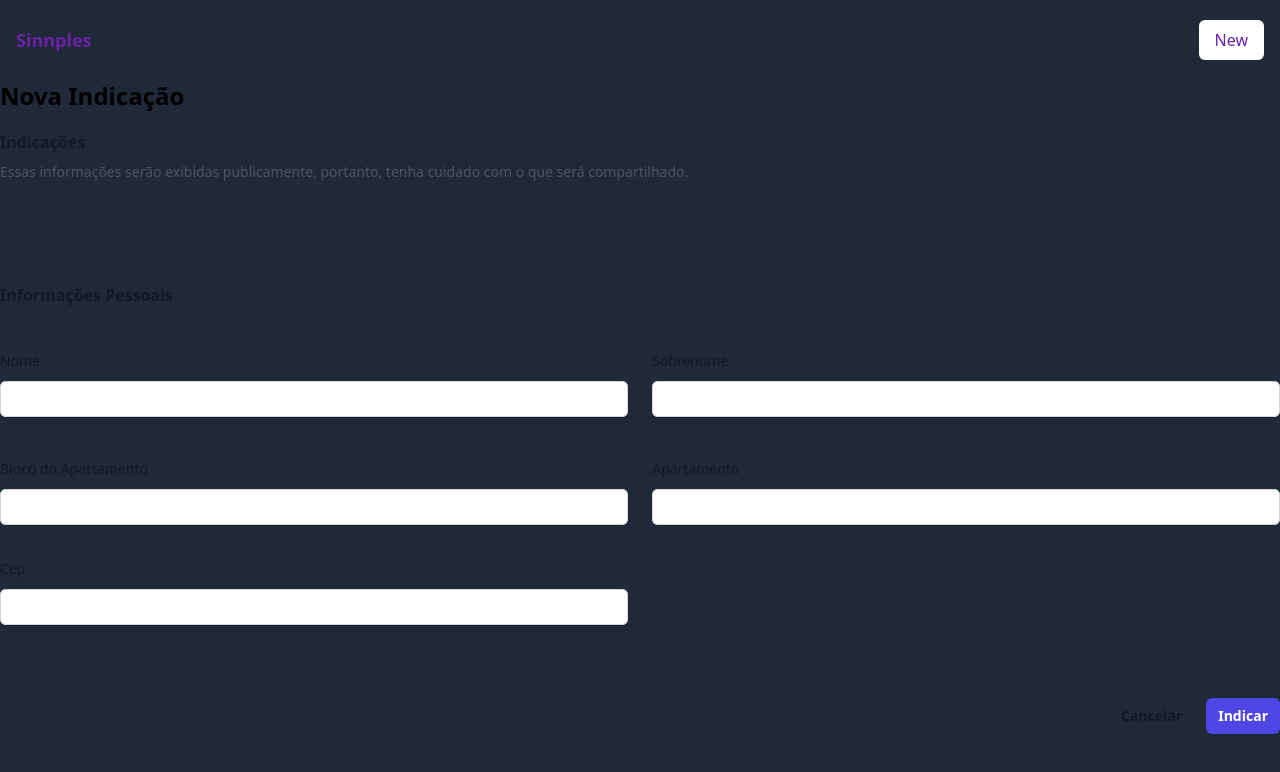
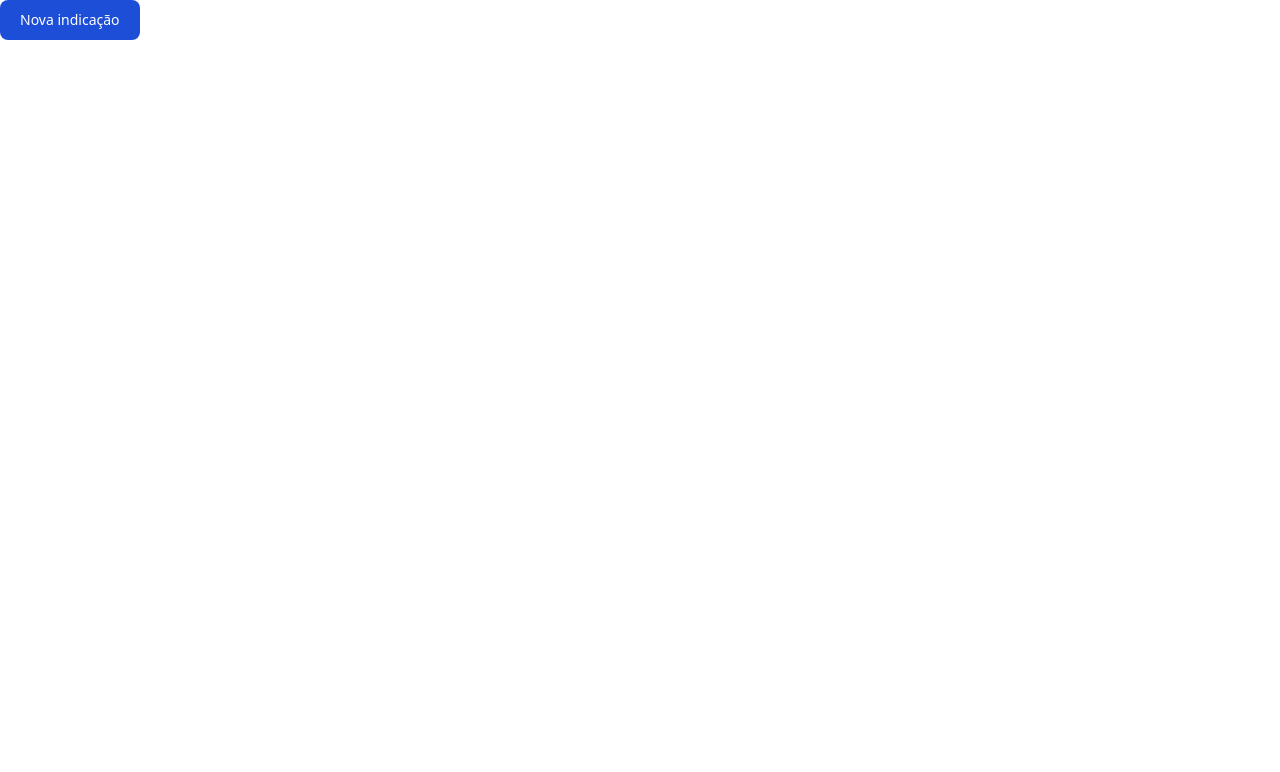
Before and after one commit to finntechnologies/sinnples, a Next.js app: page /add in a window 1280 px wide. Shown: the top 772 px of the page. Built offline with nearby package versions, Linux system fonts and the light colour scheme.

Commit message:
Feat: Dialog Modal component (#30)

```diff
--- a/package.json
+++ b/package.json
@@ -11,8 +11,9 @@
   "dependencies": {
     "@heroicons/react": "^2.0.18",
     "@hookform/resolvers": "^3.2.0",
+    "@radix-ui/react-dialog": "^1.0.4",
     "dotenv": "^16.0.3",
-    "flowbite": "^1.8.1",
+    "lucide-react": "^0.268.0",
     "mongodb": "^5.5.0",
     "mongoose": "^7.2.1",
     "next": "13.4.4",
--- a/src/components/Header.tsx
+++ b/src/components/Header.tsx
@@ -1,24 +1,12 @@
 import React from "react";
-import { useRouter } from "next/router";
 
 const Header = () => {
-  const router = useRouter();
-
-  const handleClick = () => {
-    router.push("/");
-  };
 
   return (
-    <header className="flex items-center justify-between bg-gray-800 text-purple-800 h-20 px-4">
-      <h1 className="text-lg font-bold cursor-pointer" onClick={handleClick}>
+   <header className="flex items-center justify-between bg-gray-800 text-purple-800 h-20 px-4">
+      <h1 className="text-lg font-bold cursor-pointer">
         Sinnples
       </h1>
-      <button
-        className="px-4 py-2 bg-white text-purple-800 rounded-md"
-        onClick={() => router.push("/add")}
-      >
-        New
-      </button>
     </header>
   );
 };
--- a/src/components/integration/add/IndicationAdd.tsx
+++ b/src/components/integration/add/IndicationAdd.tsx
@@ -1,9 +1,20 @@
-import React from "react";
-import Layout from "../../Layout";
+import {
+  AlertDialog,
+  AlertDialogTrigger,
+  AlertDialogPortal,
+  AlertDialogOverlay,
+  AlertDialogContent,
+  AlertDialogTitle,
+  AlertDialogDescription,
+  AlertDialogAction
+}
+from '@radix-ui/react-alert-dialog'
+import React, { useState } from "react";
 import { useRouter } from "next/router";
 import { z } from "zod"
 import { useForm } from "react-hook-form";
 import { zodResolver } from '@hookform/resolvers/zod'
+import { X } from 'lucide-react'
 
 type InfoTableSchemaData = z.infer<typeof InfoTableSchema>
 
@@ -12,10 +23,11 @@ const InfoTableSchema = z.object({
   lastName: z.string().nonempty("Obrigatório"),
   apartmentBlock: z.string().nonempty("Obrigatório"),
   apartment: z.string().nonempty("Obrigatório"),
-  cep: z.string().min(8, "Deve conter no minimo 8 caracteres").nonempty("Obrigatório")
+  cep: z.string().min(8, "Deve conter no minimo 8 caracteres")
 })
 
 const IndicationAdd = () => {
+  const [isModalOpen, setModalOpen] = useState(false);
   const {
     formState: { errors },
     register,
@@ -43,8 +55,10 @@ const IndicationAdd = () => {
 
       if (response.ok) {
         // @todo tailwind feedback
+        closeModal();
         console.log("Indication saved successfully");
         return router.push('/');
+
       } else {
         // @todo tailwind feedback
         console.log("Error saving indication");
@@ -55,167 +69,153 @@ const IndicationAdd = () => {
     }
   };
 
-
+  const closeModal = () => {
+    setModalOpen(false);
+  };
 
   return (
-    <Layout>
-      <div className="container mx-auto">
-        <h1 className="text-2xl font-bold mb-4">Nova Indicação</h1>
-        <form onSubmit={handleSubmit(handleInfo)}>
-          <div className="space-y-12">
-            <div className="border-b border-gray-900/10 pb-12">
-              <h2 className="text-base font-semibold leading-7 text-gray-900">
+    <AlertDialog open={isModalOpen} onOpenChange={setModalOpen}>
+      <AlertDialogTrigger asChild>
+          <button className="text-white bg-primary-700 hover:bg-primary-800 focus:ring-4 focus:ring-primary-300 font-medium rounded-lg text-sm px-5 py-2.5 dark:bg-primary-600 dark:hover:bg-primary-700 focus:outline-none dark:focus:ring-primary-800">
+          Nova indicação
+          </button>
+
+      </AlertDialogTrigger>
+      <AlertDialogPortal>
+        <AlertDialogOverlay className="fixed inset-0 animate-overlay bg-gray-700 focus:outline-none" />
+        <AlertDialogContent className="fixed left-1/2 top-1/2 max-h-[85vh] w-[90vw] max-w-md -translate-x-1/2 -translate-y-1/2 transform animate-content rounded-md bg-white p-6 shadow-custom-0 focus:outline-none dark:bg-gray-800 ">
+          <AlertDialogTitle className="m-0 text-base font-medium text-gray-800 dark:text-white ">
           Indicações
-              </h2>
-              <p className="mt-1 text-sm leading-6 text-gray-600">
+          </AlertDialogTitle>
+          <AlertDialogDescription className="mx-0 my-2.5 mb-5 text-base text-gray-400">
           Essas informações serão exibidas publicamente, portanto, tenha
           cuidado com o que será compartilhado.
-              </p>
-            </div>
-
-            <div className="border-b border-gray-900/10 pb-12">
-              <h2 className="text-base font-semibold leading-7 text-gray-900">
-                Informações Pessoais
-              </h2>
-
-              <div className="mt-10 grid grid-cols-1 gap-x-6 gap-y-8 sm:grid-cols-6">
-                <div className="sm:col-span-3">
+          </AlertDialogDescription>
+          <form
+            onSubmit={handleSubmit(handleInfo)}
+          >
+            <fieldset className="mb-4 flex items-center gap-5">
               <label
+                className="w-20 text-right text-base text-violet-400 dark:text-violet-500"
                 htmlFor="firstName"
-                    className="block text-sm font-medium leading-6 text-gray-900"
               >
                 Nome
               </label>
-                  <div className="mt-2">
               <input
-                      {...register("firstName")}
+                {...register('firstName')}
+                className="inline-flex h-9 w-full flex-1 items-center rounded px-2.5 py-0 text-base text-gray-500 shadow-sm-0 dark:text-gray-700"
+                id="firstName"
                 type="text"
-                      name="firstName"
-                      id="firstName"
-                      autoComplete="given-name"
-                      className="block w-full rounded-md border-0 py-1.5 text-gray-900 shadow-sm ring-1 ring-inset ring-gray-300 placeholder:text-gray-400 focus:ring-2 focus:ring-inset focus:ring-indigo-600 sm:text-sm sm:leading-6"
+                required
               />
               {errors.firstName && (
                 <span className="text-sm text-red-600 ">
                   {errors.firstName.message}
                 </span>
               )}
-                  </div>
-                </div>
-
-                <div className="sm:col-span-3">
+            </fieldset>
+            <fieldset className="mb-4 flex items-center gap-5">
               <label
+                className="w-20 text-right text-base text-violet-400 dark:text-violet-500"
                 htmlFor="lastName"
-                    className="block text-sm font-medium leading-6 text-gray-900"
               >
                 Sobrenome
               </label>
-                  <div className="mt-2">
               <input
-                      {...register("lastName")}
+                {...register('lastName')}
+                className="inline-flex h-9 w-full flex-1 items-center rounded px-2.5 py-0 text-base text-gray-500 shadow-sm-0 dark:text-gray-700"
+                id="lastName"
                 type="text"
-                      name="lastName"
-                      id="lastName"
-                      autoComplete="family-name"
-                      className="block w-full rounded-md border-0 py-1.5 text-gray-900 shadow-sm ring-1 ring-inset ring-gray-300 placeholder:text-gray-400 focus:ring-2 focus:ring-inset focus:ring-indigo-600 sm:text-sm sm:leading-6"
+                required
               />
               {errors.lastName && (
-                      <span className="text-sm text-red-600 ">
+                <span className="text-sm text-red-600">
                   {errors.lastName.message}
                 </span>
               )}
-                  </div>
-                </div>
-              </div>
-              <div className="mt-10 grid grid-cols-1 gap-x-6 gap-y-8 sm:grid-cols-6">
-                <div className="sm:col-span-3">
+            </fieldset>
+            <fieldset className="mb-4 flex items-center gap-5">
               <label
+                className="w-20 text-right text-base text-violet-400 dark:text-violet-500"
                 htmlFor="apartmentBlock"
-                    className="block text-sm font-medium leading-6 text-gray-900"
               >
-                    Bloco do Apartamento
+              Bloco AP
               </label>
-                  <div className="mt-2">
               <input
-                      {...register("apartmentBlock")}
+                {...register('apartmentBlock')}
+                className="inline-flex h-9 w-full flex-1 items-center rounded px-2.5 py-0 text-base text-gray-500 shadow-sm-0 dark:text-gray-700"
+                id="apartmentBlock"
                 type="text"
-                      name="apartmentBlock"
-                      id="apartmentBlock"
-                      className="block w-full rounded-md border-0 py-1.5 text-gray-900 shadow-sm ring-1 ring-inset ring-gray-300 placeholder:text-gray-400 focus:ring-2 focus:ring-inset focus:ring-indigo-600 sm:text-sm sm:leading-6"
+                required
               />
               {errors.apartmentBlock && (
-                      <span className="text-sm text-red-600 ">
+                <span className="text-sm text-red-600">
                   {errors.apartmentBlock.message}
                 </span>
               )}
-                  </div>
-                </div>
-
-                <div className="sm:col-span-3">
+            </fieldset>
+            <fieldset className="mb-4 flex items-center gap-5">
               <label
+                className="w-20 text-right text-base text-violet-400 dark:text-violet-500"
                 htmlFor="apartment"
-                    className="block text-sm font-medium leading-6 text-gray-900"
               >
                 Apartamento
               </label>
-                  <div className="mt-2">
+
               <input
-                    {...register("apartment")}
+                {...register('apartment')}
+                className="inline-flex h-9 w-full flex-1  items-center rounded px-2.5 py-0 text-base text-gray-500 shadow-sm-0 dark:text-gray-700"
+                id="apartment"
                 type="text"
-                      name="apartment"
-                      id="apartment"
-                      className="block w-full rounded-md border-0 py-1.5 text-gray-900 shadow-sm ring-1 ring-inset ring-gray-300 placeholder:text-gray-400 focus:ring-2 focus:ring-inset focus:ring-indigo-600 sm:text-sm sm:leading-6"
+                required
               />
               {errors.apartment && (
-                      <span className="text-sm text-red-600 ">
+                <span className="text-sm text-red-600">
                   {errors.apartment.message}
                 </span>
               )}
-                  </div>
-                </div>
-                <div className="sm:col-span-3">
+            </fieldset>
+            <fieldset className="mb-4 flex items-center gap-5">
               <label
-                    htmlFor="apartment"
-                    className="block text-sm font-medium leading-6 text-gray-900"
+                className="w-20 text-right text-base text-violet-400 dark:text-violet-500"
+                htmlFor="cep"
               >
                 Cep
               </label>
-                  <div className="mt-2">
               <input
-                    {...register("cep")}
+                {...register('cep')}
+                className="inline-flex h-9 w-full flex-1 items-center rounded px-2.5 py-0 text-base text-gray-500 shadow-sm-0 dark:text-gray-700"
+                id="cep"
                 type="text"
-                      name="cep"
-                      id="cep"
-                      className="block w-full rounded-md border-0 py-1.5 text-gray-900 shadow-sm ring-1 ring-inset ring-gray-300 placeholder:text-gray-400 focus:ring-2 focus:ring-inset focus:ring-indigo-600 sm:text-sm sm:leading-6"
+                required
               />
               {errors.cep && (
-                      <span className="text-sm text-red-600 ">
+                <span className="text-sm text-red-600">
                   {errors.cep.message}
                 </span>
               )}
-                  </div>
-                </div>
-              </div>
-            </div>
-          </div>
+            </fieldset>
+            <div className="mt-6 flex justify-end">
 
-          <div className="mt-6 flex items-center justify-end gap-x-6">
                 <button
-              type="button"
-              className="text-sm font-semibold leading-6 text-gray-900"
-            >
-              Cancelar
-            </button>
-            <button
-              type="submit"
-              className="rounded-md bg-indigo-600 px-3 py-2 text-sm font-semibold text-white shadow-sm hover:bg-indigo-500 focus-visible:outline focus-visible:outline-2 focus-visible:outline-offset-2 focus-visible:outline-indigo-600"
-            >
-              Indicar
+                  type='submit'
+                  className="text-white bg-primary-700 hover:bg-primary-800 focus:ring-4 focus:ring-primary-300 font-medium rounded-lg text-sm px-5 py-2.5 dark:bg-primary-600 dark:hover:bg-primary-700 focus:outline-none dark:focus:ring-primary-800">
+
+                  Salvar
                 </button>
             </div>
+            <AlertDialogAction asChild>
+              <button
+                className="focus:shadow absolute right-2.5 top-2.5 inline-flex h-6 w-6 items-center justify-center rounded-full text-violet-400 hover:text-violet-500 dark:text-violet-500"
+                aria-label="Close"
+              >
+                <X />
+              </button>
+            </AlertDialogAction>
             </form>
-      </div>
-    </Layout>
+        </AlertDialogContent>
+      </AlertDialogPortal>
+    </AlertDialog>
   );
 };
 
--- a/src/components/integration/list/Dashboard.tsx
+++ b/src/components/integration/list/Dashboard.tsx
@@ -1,58 +1,91 @@
-import useSwr from "swr";
-import IndicationList from "./IndicationList";
-import Link from "next/link";
+import useSwr from 'swr'
+import IndicationList from './IndicationList'
+import Link from 'next/link'
+import IndicationAdd from '../add/IndicationAdd'
 
-const fetcher = (url: string) => fetch(url).then((res) => res.json());
+const fetcher = (url: string) => fetch(url).then((res) => res.json())
 
 const Dashboard = () => {
-
   const {
     data: indications,
     error,
     isLoading,
-  } = useSwr("/api/indication", fetcher);
+  } = useSwr('/api/indication', fetcher)
 
-  if (error) return <div>Falha ao carregar</div>;
+  if (error) return <div>Falha ao carregar</div>
 
-  if (isLoading) return <div>Carregando...</div>;
+  if (isLoading) return <div>Carregando...</div>
 
-  if (!indications) return null;
-
+  if (!indications) return null
   return (
     <div>
-        <div className="p-4 bg-gray-800 block sm:flex items-center justify-between border-b border-gray-200 dark:bg-gray-800 dark:border-gray-700">
-          <div className="w-full mb-1">
+      <div className="block items-center justify-between border-b border-gray-200 bg-gray-800 p-4 dark:border-gray-700 dark:bg-gray-800 sm:flex">
+        <div className="mb-1 w-full">
           <div className="mb-4">
-              <nav className="flex mb-5" aria-label="Breadcrumb">
+            <nav className="mb-5 flex" aria-label="Breadcrumb">
               <ol className="inline-flex items-center space-x-1 text-sm font-medium md:space-x-2">
                 <li className="inline-flex items-center">
-                    <Link href="#" className="inline-flex items-center text-gray-300 hover:text-purple-500">
-                      <svg className="w-5 h-5 mr-2.5" fill="currentColor" viewBox="0 0 20 20" xmlns="http://www.w3.org/2000/svg"><path d="M10.707 2.293a1 1 0 00-1.414 0l-7 7a1 1 0 001.414 1.414L4 10.414V17a1 1 0 001 1h2a1 1 0 001-1v-2a1 1 0 011-1h2a1 1 0 011 1v2a1 1 0 001 1h2a1 1 0 001-1v-6.586l.293.293a1 1 0 001.414-1.414l-7-7z" /></svg>
+                  <Link
+                    href="#"
+                    className="inline-flex items-center text-gray-300 hover:text-purple-500"
+                  >
+                    <svg
+                      className="mr-2.5 h-5 w-5"
+                      fill="currentColor"
+                      viewBox="0 0 20 20"
+                      xmlns="http://www.w3.org/2000/svg"
+                    >
+                      <path d="M10.707 2.293a1 1 0 00-1.414 0l-7 7a1 1 0 001.414 1.414L4 10.414V17a1 1 0 001 1h2a1 1 0 001-1v-2a1 1 0 011-1h2a1 1 0 011 1v2a1 1 0 001 1h2a1 1 0 001-1v-6.586l.293.293a1 1 0 001.414-1.414l-7-7z" />
+                    </svg>
                     Home
                   </Link>
                 </li>
                 <li>
                   <div className="flex items-center">
-                      <svg className="w-6 h-6 text-gray-400" fill="currentColor" viewBox="0 0 20 20" xmlns="http://www.w3.org/2000/svg"><path fillRule="evenodd" d="M7.293 14.707a1 1 0 010-1.414L10.586 10 7.293 6.707a1 1 0 011.414-1.414l4 4a1 1 0 010 1.414l-4 4a1 1 0 01-1.414 0z" clipRule="evenodd" /></svg>
-                      <Link href="#" className="ml-1 text-gray-300 hover:text-purple-500 md:ml-2 ">Indications</Link>
+                    <svg
+                      className="h-6 w-6 text-gray-400"
+                      fill="currentColor"
+                      viewBox="0 0 20 20"
+                      xmlns="http://www.w3.org/2000/svg"
+                    >
+                      <path
+                        fillRule="evenodd"
+                        d="M7.293 14.707a1 1 0 010-1.414L10.586 10 7.293 6.707a1 1 0 011.414-1.414l4 4a1 1 0 010 1.414l-4 4a1 1 0 01-1.414 0z"
+                        clipRule="evenodd"
+                      />
+                    </svg>
+                    <Link
+                      href="#"
+                      className="ml-1 text-gray-300 hover:text-purple-500 md:ml-2 "
+                    >
+                      Indications
+                    </Link>
                   </div>
                 </li>
               </ol>
             </nav>
-              <h1 className="text-xl font-semibold text-gray-900 sm:text-2xl dark:text-white">All indications</h1>
+            <h1 className="text-xl font-semibold text-gray-900 dark:text-white sm:text-2xl">
+              All indications
+            </h1>
           </div>
-            <div className="items-center justify-between block sm:flex">
-              <div className="flex items-center mb-4 sm:mb-0">
+          <div className="block items-center justify-between sm:flex">
+            <div className="mb-4 flex items-center sm:mb-0">
               <form className="sm:pr-3" action="#" method="GET">
-                  <label htmlFor="products-search" className="sr-only">Search</label>
-                  <div className="relative w-48 mt-1 sm:w-64 xl:w-96">
-                    <input type="text" name="email" id="products-search" className="bg-gray-50 border border-gray-300 text-gray-900 sm:text-sm rounded-lg focus:ring-primary-500 focus:border-primary-500 block w-full p-2.5 dark:bg-gray-700 dark:border-gray-600 dark:placeholder-gray-400 dark:text-white dark:focus:ring-primary-500 dark:focus:border-primary-500" placeholder="Search for products" />
+                <label htmlFor="products-search" className="sr-only">
+                  Search
+                </label>
+                <div className="relative mt-1 w-48 sm:w-64 xl:w-96">
+                  <input
+                    type="text"
+                    name="email"
+                    id="products-search"
+                    className="focus:ring-primary-500 focus:border-primary-500 dark:focus:ring-primary-500 dark:focus:border-primary-500 block w-full rounded-lg border border-gray-300 bg-gray-50 p-2.5 text-gray-900 dark:border-gray-600 dark:bg-gray-700 dark:text-white dark:placeholder-gray-400 sm:text-sm"
+                    placeholder="Search for products"
+                  />
                 </div>
               </form>
             </div>
-              <button id="createProductButton" className="text-white bg-primary-700 hover:bg-primary-800 focus:ring-4 focus:ring-primary-300 font-medium rounded-lg text-sm px-5 py-2.5 dark:bg-primary-600 dark:hover:bg-primary-700 focus:outline-none dark:focus:ring-primary-800" type="button" data-drawer-target="drawer-create-product-default" data-drawer-show="drawer-create-product-default" aria-controls="drawer-create-product-default" data-drawer-placement="right">
-                Add new Indication
-              </button>
+            <IndicationAdd />
           </div>
         </div>
       </div>
@@ -60,7 +93,56 @@ const Dashboard = () => {
         <div className="overflow-x-auto">
           <div className="inline-block min-w-full align-middle">
             <div className="overflow-hidden shadow">
+              <table className="flex min-w-full flex-col divide-y divide-gray-200 dark:divide-gray-600">
+                <thead className="bg-gray-300 dark:bg-gray-700">
+                  <tr>
+                    <th scope="col" className="p-4">
+                      <div className="flex items-center">
+                        <input
+                          id="checkbox-all"
+                          aria-describedby="checkbox-1"
+                          type="checkbox"
+                          className="focus:ring-3 focus:ring-primary-300 dark:focus:ring-primary-600 h-4 w-4 rounded border-gray-300 bg-gray-50 dark:border-gray-600 dark:bg-gray-700 dark:ring-offset-gray-800"
+                        />
+                        <label htmlFor="checkbox-all" className="sr-only">
+                          checkbox
+                        </label>
+                      </div>
+                    </th>
+                    <th
+                      scope="col"
+                      className="px-20  py-4 text-left text-xs font-medium uppercase text-gray-500 dark:text-gray-400"
+                    >
+                      Name
+                    </th>
+                    <th
+                      scope="col"
+                      className="px-20 py-4 text-left text-xs font-medium uppercase text-gray-500 dark:text-gray-400"
+                    >
+                      Category
+                    </th>
+                    <th
+                      scope="col"
+                      className="px-20 py-4 text-left text-xs font-medium uppercase text-gray-500 dark:text-gray-400"
+                    >
+                      AP block
+                    </th>
+                    <th
+                      scope="col"
+                      className="px-20 py-4 text-left text-xs font-medium uppercase text-gray-500 dark:text-gray-400"
+                    >
+                      Apartment
+                    </th>
+                    <th
+                      scope="col"
+                      className="px-20 py-4 text-left text-xs font-medium uppercase text-gray-500 dark:text-gray-400"
+                    >
+                      Cep
+                    </th>
+                  </tr>
+                </thead>
                 <IndicationList indications={indications} />
+              </table>
             </div>
           </div>
         </div>
--- a/src/components/integration/list/IndicationList.tsx
+++ b/src/components/integration/list/IndicationList.tsx
@@ -28,7 +28,10 @@ const IndicationList = ({ indications = [] }: IntegrationListProps) => {
   };
 
   return (
-    <div className="flex flex-col divide-y w-full">{renderRows()}</div>  );
+    <>
+      {renderRows()}
+    </>
+    );
 };
 
 export default IndicationList;
```
Also changed, not shown: src/components/integration/list/IndicationListRow.tsx (+0 -27 lines), 1 other file (tests, documents, lock files or other folders). Lines whose indentation alone changed are shown as unchanged.
